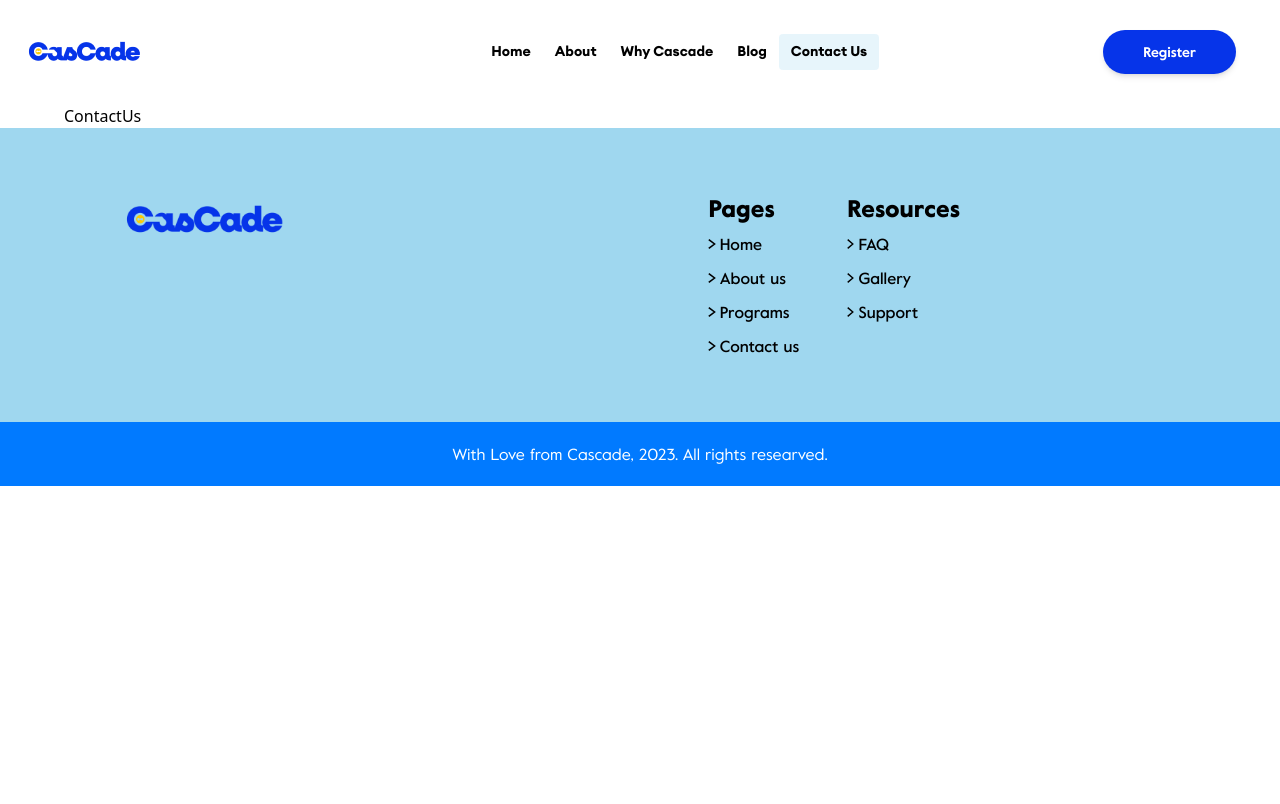
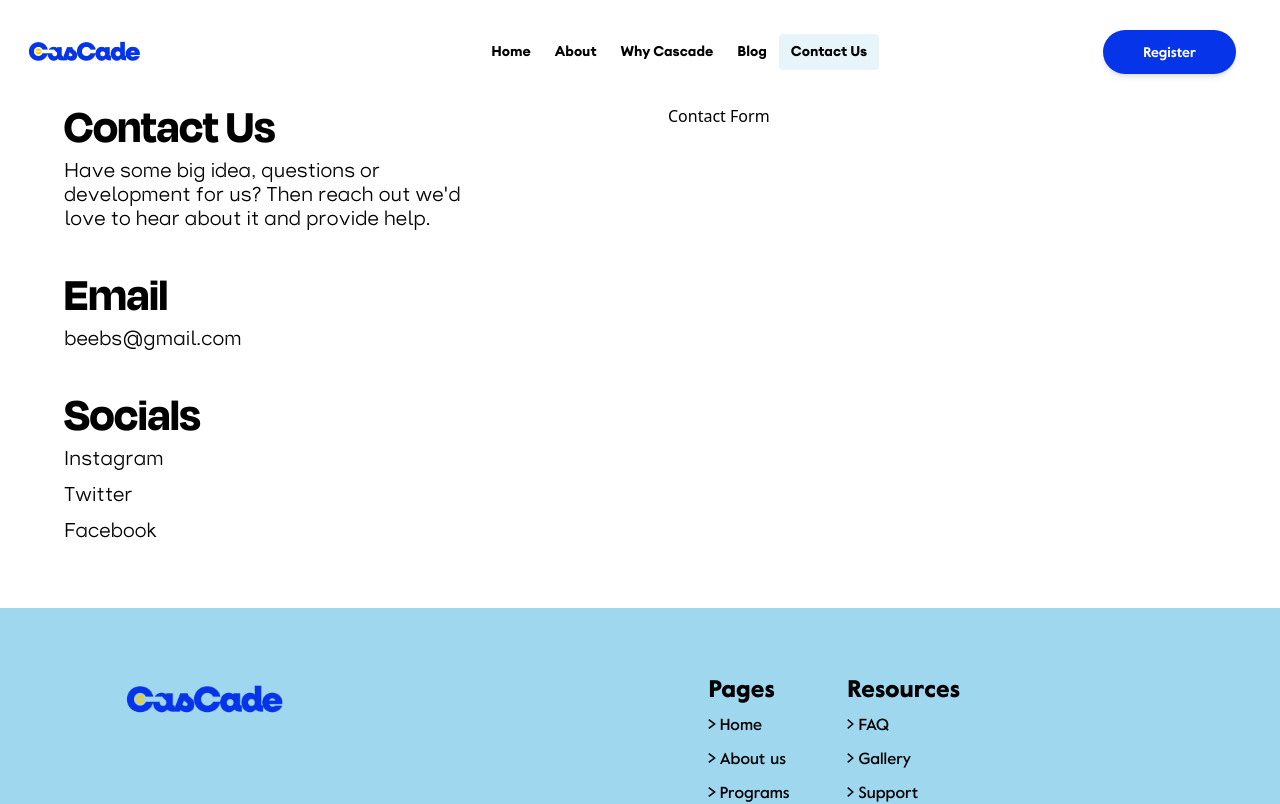
Before and after one commit to CascadeHQ/CascadeHQ-Website, a React (Vite) app in the folder Cascade-Website/: page /contact-us in a window 1280 px wide. Shown: the top 804 px of the page. Built offline with nearby package versions, Linux system fonts and the light colour scheme.

Commit message:
feat: contact text updated

```diff
--- a/Cascade-Website/src/components/footer/Footer.tsx
+++ b/Cascade-Website/src/components/footer/Footer.tsx
@@ -7,11 +7,11 @@ const Footer = () => {
   const pageLinks = [
     {
       page: "Home",
-      link: "",
+      link: "/",
     },
     {
       page: "About us",
-      link: "",
+      link: "/about-us",
     },
     {
       page: "Programs",
@@ -19,7 +19,7 @@ const Footer = () => {
     },
     {
       page: "Contact us",
-      link: "",
+      link: "/contact-us",
     },
   ];
 
--- a/Cascade-Website/src/pages/contactUs/ContactUs.tsx
+++ b/Cascade-Website/src/pages/contactUs/ContactUs.tsx
@@ -5,6 +5,8 @@ import Template from "../../widgets/Template";
 
 // seo
 import Seo from "../../components/seo/Seo";
+import ContactText from "./components/ContactText";
+import ContactForm from "./components/ContactForm";
 
 const ContactUs = () => {
   return (
@@ -15,7 +17,10 @@ const ContactUs = () => {
         type="Website"
         name="Cascade"
       />
-      <p className="px-5 lg:px-16">ContactUs</p>
+      <div className="px-5 mb-16 flex flex-col gap-y-14 lg:gap-x-14 md:gap-x-8 md:flex-row lg:flex-row lg:px-16">
+        <ContactText/>
+        <ContactForm/>
+      </div>
     </Template>
   );
 };
--- /dev/null
+++ b/Cascade-Website/src/pages/contactUs/components/ContactForm.tsx
@@ -0,0 +1,7 @@
+import React from "react";
+
+const ContactForm = () => {
+  return <div className="md:w-1/2 lg:w-1/2">Contact Form</div>;
+};
+
+export default ContactForm;
--- /dev/null
+++ b/Cascade-Website/src/pages/contactUs/components/ContactText.tsx
@@ -0,0 +1,52 @@
+import React from "react";
+import { NavLink } from "react-router-dom";
+
+const ContactText = () => {
+  return (
+    <div className="flex flex-col gap-y-10 md:w-1/2 lg:w-1/2">
+      <div>
+        <h1 className="font-DegularDiplayBold font-bold text-3xl lg:text-5xl mb-2">
+          Contact Us
+        </h1>
+        <p className="font-TrapRegular font-normal text-sm lg:text-xl lg:leading-6 lg:w-4/5">
+          Have some big idea, questions or development for us? Then reach out
+          we'd love to hear about it and provide help.
+        </p>
+      </div>
+
+      <div>
+        <h1 className="font-DegularDiplayBold text-3xl font-bold lg:text-5xl mb-2">
+          Email
+        </h1>
+        <p className="font-TrapRegular font-normal text-sm lg:text-xl lg:leading-6 lg:w-4/5 xl:w-full">
+          beebs@gmail.com
+        </p>
+      </div>
+
+      <div>
+        <h1 className="font-DegularDiplayBold font-bold text-3xl lg:text-5xl mb-2">
+          Socials
+        </h1>
+        <div className="flex flex-col gap-y-3">
+          <NavLink to="">
+            <p className="font-TrapRegular font-normal text-sm lg:text-xl lg:leading-6 lg:w-4/5 hover:underline">
+              Instagram
+            </p>
+          </NavLink>
+          <NavLink to="">
+            <p className="font-TrapRegular font-normal text-sm lg:text-xl lg:leading-6 lg:w-4/5 hover:underline">
+              Twitter
+            </p>
+          </NavLink>
+          <NavLink to="">
+            <p className="font-TrapRegular font-normal text-sm lg:text-xl lg:leading-6 lg:w-4/5 hover:underline">
+              Facebook
+            </p>
+          </NavLink>
+        </div>
+      </div>
+    </div>
+  );
+};
+
+export default ContactText;
```
